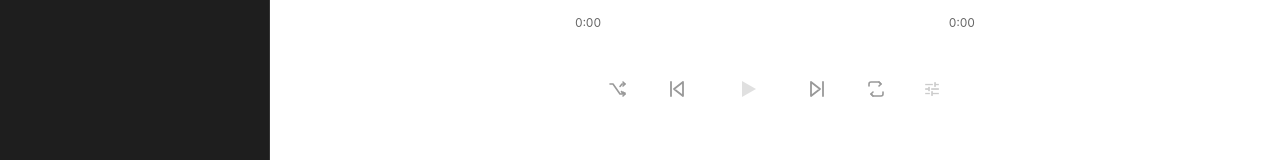
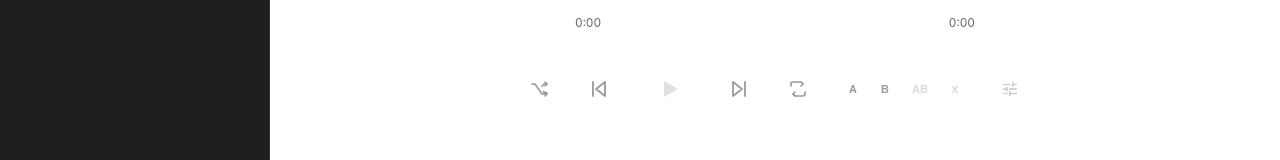
Before and after one commit to sagami121/Audion, a React (Vite) app: page / in a window 1280 px wide. Shown: the part 466-626 px from the top of the page. Built offline with nearby package versions, Linux system fonts and the light colour scheme.

Commit message:
細かなバグ修正

```diff
--- a/src/App.tsx
+++ b/src/App.tsx
@@ -564,6 +564,8 @@ const App: React.FC = () => {
             >
               <div className="seeker-buf" id="seekBuf"></div>
               <div className="seeker-fill" id="seekFill"></div>
+              <div className="ab-marker ab-marker-a" id="abMarkerA"></div>
+              <div className="ab-marker ab-marker-b" id="abMarkerB"></div>
               <div className="seeker-thumb" id="seekThumb"></div>
             </div>
             <span className="time-lbl" id="durTime">
@@ -668,6 +670,24 @@ const App: React.FC = () => {
                 1
               </span>
             </button>
+            <div className="ab-loop-controls" aria-label="AB loop controls">
+              <button className="ab-loop-btn" id="btnSetLoopA" title="Set loop start">
+                A
+              </button>
+              <button className="ab-loop-btn" id="btnSetLoopB" title="Set loop end">
+                B
+              </button>
+              <button
+                className="ab-loop-btn ab-loop-toggle"
+                id="btnToggleAbLoop"
+                title="Toggle AB loop"
+              >
+                AB
+              </button>
+              <button className="ab-loop-clear" id="btnClearAbLoop" title="Clear AB loop">
+                x
+              </button>
+            </div>
             <button
               className="ctrl-icon"
               id="btnShowEq"
--- a/src/main.tsx
+++ b/src/main.tsx
@@ -78,11 +78,17 @@ let nextBtn: HTMLButtonElement | null = null;
 let shuffleBtn: HTMLButtonElement | null = null;
 let repeatBtn: HTMLButtonElement | null = null;
 let repeatBadge: HTMLSpanElement | null = null;
+let btnSetLoopA: HTMLButtonElement | null = null;
+let btnSetLoopB: HTMLButtonElement | null = null;
+let btnToggleAbLoop: HTMLButtonElement | null = null;
+let btnClearAbLoop: HTMLButtonElement | null = null;
 let muteBtn: HTMLButtonElement | null = null;
 let volIcon: HTMLDivElement | null = null;
 let seeker: HTMLDivElement | null = null;
 let seekFill: HTMLDivElement | null = null;
 let seekThumb: HTMLDivElement | null = null;
+let abMarkerA: HTMLDivElement | null = null;
+let abMarkerB: HTMLDivElement | null = null;
 let curTime: HTMLSpanElement | null = null;
 let durTime: HTMLSpanElement | null = null;
 let volBar: HTMLDivElement | null = null;
@@ -423,9 +429,13 @@ function setPlaylistPosition(pos: 'left' | 'right') {
   saveSettings();
 }
 
-function hideSidebarContextMenu() {
+function hideSidebarContextMenu(immediate = false) {
   if (sidebarContextMenu) {
     sidebarContextMenu.classList.remove('active');
+    if (immediate) {
+      sidebarContextMenu.style.display = 'none';
+      return;
+    }
     setTimeout(() => {
       if (sidebarContextMenu && !sidebarContextMenu.classList.contains('active')) {
         sidebarContextMenu.style.display = 'none';
@@ -473,6 +483,82 @@ function updateVolBarUI() {
   updateVolIcon();
 }
 
+function updateAbLoopUI() {
+  const duration = audio?.duration || 0;
+  const hasA = state.abLoopA !== null && duration > 0;
+  const hasB = state.abLoopB !== null && duration > 0;
+
+  if (abMarkerA) {
+    abMarkerA.style.display = hasA ? 'block' : 'none';
+    if (hasA) abMarkerA.style.left = `${Math.min(100, (state.abLoopA! / duration) * 100)}%`;
+  }
+  if (abMarkerB) {
+    abMarkerB.style.display = hasB ? 'block' : 'none';
+    if (hasB) abMarkerB.style.left = `${Math.min(100, (state.abLoopB! / duration) * 100)}%`;
+  }
+
+  btnSetLoopA?.classList.toggle('active', state.abLoopA !== null);
+  btnSetLoopB?.classList.toggle('active', state.abLoopB !== null);
+  btnToggleAbLoop?.classList.toggle('active', state.abLoopEnabled);
+  if (btnToggleAbLoop) {
+    btnToggleAbLoop.disabled = state.abLoopA === null || state.abLoopB === null;
+  }
+  if (btnClearAbLoop) {
+    btnClearAbLoop.disabled = state.abLoopA === null && state.abLoopB === null;
+  }
+}
+
+function clearAbLoop(showMessage = true) {
+  state.abLoopEnabled = false;
+  state.abLoopA = null;
+  state.abLoopB = null;
+  updateAbLoopUI();
+  if (showMessage) showToast('AB loop cleared');
+}
+
+function setAbLoopPoint(point: 'A' | 'B') {
+  if (!audio || !Number.isFinite(audio.duration) || audio.duration <= 0) {
+    showToast(translations[state.lang].toast_no_tracks);
+    return;
+  }
+
+  const currentTime = Math.max(0, Math.min(audio.currentTime, audio.duration));
+  if (point === 'A') {
+    state.abLoopA = currentTime;
+    if (state.abLoopB !== null && state.abLoopB <= currentTime + 0.25) {
+      state.abLoopB = null;
+      state.abLoopEnabled = false;
+    }
+    showToast(`Loop A: ${fmt(currentTime)}`);
+  } else {
+    if (state.abLoopA === null) {
+      showToast('Set A first');
+      updateAbLoopUI();
+      return;
+    } else if (currentTime <= state.abLoopA + 0.25) {
+      showToast('Set B after A');
+      updateAbLoopUI();
+      return;
+    } else {
+      state.abLoopB = currentTime;
+      state.abLoopEnabled = true;
+      showToast(`Loop B: ${fmt(currentTime)}`);
+    }
+  }
+  updateAbLoopUI();
+}
+
+function toggleAbLoop() {
+  if (state.abLoopA === null || state.abLoopB === null) {
+    showToast('Set A and B first');
+    updateAbLoopUI();
+    return;
+  }
+  state.abLoopEnabled = !state.abLoopEnabled;
+  updateAbLoopUI();
+  showToast(state.abLoopEnabled ? 'AB loop on' : 'AB loop off');
+}
+
 async function toggleMiniMode() {
   const appWindow = getCurrentWebviewWindow();
   state.miniPlayer = !state.miniPlayer;
@@ -521,6 +607,7 @@ function togglePlayWrapper() {
 }
 
 function loadTrackWrapper(index: number, autoplay = false) {
+  if (index !== state.current) clearAbLoop(false);
   player.loadTrack(
     index,
     autoplay,
@@ -639,6 +726,7 @@ function resetPlayer() {
   if (durTime) durTime.textContent = '0:00';
   if (seekFill) seekFill.style.width = '0%';
   if (seekThumb) seekThumb.style.left = '0%';
+  clearAbLoop(false);
   syncMediaSession();
 }
 
@@ -1212,11 +1300,11 @@ function setupLegacyLogic() {
 
   cmPosLeft?.addEventListener('click', () => {
     setPlaylistPosition('left');
-    hideSidebarContextMenu();
+    hideSidebarContextMenu(true);
   });
   cmPosRight?.addEventListener('click', () => {
     setPlaylistPosition('right');
-    hideSidebarContextMenu();
+    hideSidebarContextMenu(true);
   });
 
   playBtn?.addEventListener('click', () => {
@@ -1241,6 +1329,22 @@ function setupLegacyLogic() {
 
   repeatBtn?.addEventListener('click', () => {
     toggleRepeat();
+  });
+
+  btnSetLoopA?.addEventListener('click', () => {
+    setAbLoopPoint('A');
+  });
+
+  btnSetLoopB?.addEventListener('click', () => {
+    setAbLoopPoint('B');
+  });
+
+  btnToggleAbLoop?.addEventListener('click', () => {
+    toggleAbLoop();
+  });
+
+  btnClearAbLoop?.addEventListener('click', () => {
+    clearAbLoop();
   });
 
   speedSlider?.addEventListener('input', (e: Event) => {
@@ -1763,6 +1867,15 @@ function setupLegacyLogic() {
       case 'r':
         repeatBtn?.click();
         break;
+      case '[':
+        setAbLoopPoint('A');
+        break;
+      case ']':
+        setAbLoopPoint('B');
+        break;
+      case '\\':
+        toggleAbLoop();
+        break;
     }
   });
 }
@@ -1904,11 +2017,17 @@ if (rootEl) {
     shuffleBtn = document.getElementById('shuffleBtn') as HTMLButtonElement | null;
     repeatBtn = document.getElementById('repeatBtn') as HTMLButtonElement | null;
     repeatBadge = document.getElementById('repeatBadge') as HTMLSpanElement | null;
+    btnSetLoopA = document.getElementById('btnSetLoopA') as HTMLButtonElement | null;
+    btnSetLoopB = document.getElementById('btnSetLoopB') as HTMLButtonElement | null;
+    btnToggleAbLoop = document.getElementById('btnToggleAbLoop') as HTMLButtonElement | null;
+    btnClearAbLoop = document.getElementById('btnClearAbLoop') as HTMLButtonElement | null;
     muteBtn = document.getElementById('muteBtn') as HTMLButtonElement | null;
     volIcon = document.getElementById('volIcon') as HTMLDivElement | null;
     seeker = document.getElementById('seeker') as HTMLDivElement | null;
     seekFill = document.getElementById('seekFill') as HTMLDivElement | null;
     seekThumb = document.getElementById('seekThumb') as HTMLDivElement | null;
+    abMarkerA = document.getElementById('abMarkerA') as HTMLDivElement | null;
+    abMarkerB = document.getElementById('abMarkerB') as HTMLDivElement | null;
     curTime = document.getElementById('curTime') as HTMLSpanElement | null;
     durTime = document.getElementById('durTime') as HTMLSpanElement | null;
     volBar = document.getElementById('volBar') as HTMLDivElement | null;
@@ -2024,10 +2143,19 @@ if (rootEl) {
         if (curTime) curTime.textContent = '0:00';
         if (seekFill) seekFill.style.width = '0%';
         if (seekThumb) seekThumb.style.left = '0%';
+        updateAbLoopUI();
       });
 
       audio.addEventListener('timeupdate', () => {
         if (audio) {
+          if (
+            state.abLoopEnabled &&
+            state.abLoopA !== null &&
+            state.abLoopB !== null &&
+            audio.currentTime >= state.abLoopB
+          ) {
+            audio.currentTime = state.abLoopA;
+          }
           if (!state.seekDrag) {
             const pct = audio.duration ? (audio.currentTime / audio.duration) * 100 : 0;
             if (seekFill) seekFill.style.width = pct + '%';
@@ -2055,6 +2183,7 @@ if (rootEl) {
     }
 
     updateVolBarUI();
+    updateAbLoopUI();
     player.buildShuffleOrder();
 
     // Apply saved opacity
--- a/src/styles.css
+++ b/src/styles.css
@@ -505,6 +505,34 @@ input[type='checkbox'] {
   overflow: hidden;
 }
 
+.app.pl-left .sidebar {
+  order: 0;
+  border-right: 1px solid var(--border);
+  border-left: 0;
+}
+
+.app.pl-left .resizer {
+  order: 1;
+}
+
+.app.pl-left .player {
+  order: 2;
+}
+
+.app.pl-right .player {
+  order: 0;
+}
+
+.app.pl-right .resizer {
+  order: 1;
+}
+
+.app.pl-right .sidebar {
+  order: 2;
+  border-right: 0;
+  border-left: 1px solid var(--border);
+}
+
 .sidebar {
   width: var(--sidebar-w);
   height: 100%;
@@ -810,6 +838,22 @@ body.mini-view .ctrl-icon svg {
 body.mini-view .ctrl-md {
   width: 34px;
   height: 34px;
+}
+
+body.mini-view .ab-loop-controls {
+  gap: 2px;
+  padding: 2px;
+}
+
+body.mini-view .ab-loop-btn,
+body.mini-view .ab-loop-clear {
+  width: 24px;
+  height: 24px;
+  font-size: 0.6rem;
+}
+
+body.mini-view .ab-loop-toggle {
+  width: 30px;
 }
 
 body.mini-view .play-btn {
@@ -1597,6 +1641,38 @@ body.mini-view .lyrics-container {
   opacity: 1;
 }
 
+.ab-marker {
+  position: absolute;
+  top: 50%;
+  display: none;
+  width: 2px;
+  height: 16px;
+  border-radius: 999px;
+  pointer-events: none;
+  transform: translate(-50%, -50%);
+  background: var(--accent-color, var(--text));
+  box-shadow: 0 0 8px var(--glow-color, rgba(255, 255, 255, 0.35));
+  z-index: 2;
+}
+
+.ab-marker::after {
+  position: absolute;
+  left: 50%;
+  bottom: 16px;
+  transform: translateX(-50%);
+  font-size: 0.55rem;
+  font-weight: 800;
+  color: var(--accent-color, var(--text));
+}
+
+.ab-marker-a::after {
+  content: 'A';
+}
+
+.ab-marker-b::after {
+  content: 'B';
+}
+
 .controls-section {
   display: flex;
   align-items: center;
@@ -1689,6 +1765,59 @@ body.light-theme .ctrl-icon svg {
   transition:
     background-color var(--transition),
     color var(--transition);
+}
+
+.ab-loop-controls {
+  display: flex;
+  align-items: center;
+  gap: 4px;
+  padding: 4px;
+  border: 1px solid var(--border);
+  border-radius: 999px;
+  background: var(--primary);
+}
+
+.ab-loop-btn,
+.ab-loop-clear {
+  width: 28px;
+  height: 28px;
+  border: 0;
+  border-radius: 50%;
+  background: transparent;
+  color: var(--text-2);
+  font-size: 0.68rem;
+  font-weight: 800;
+  cursor: pointer;
+  transition:
+    background-color var(--transition),
+    color var(--transition),
+    opacity var(--transition);
+}
+
+.ab-loop-toggle {
+  width: 34px;
+  border-radius: 999px;
+}
+
+.ab-loop-btn:hover,
+.ab-loop-clear:hover {
+  background: var(--border-h);
+  color: var(--text);
+}
+
+.ab-loop-btn.active {
+  color: var(--bg-solid);
+  background: var(--accent-color, var(--text));
+}
+
+.ab-loop-btn:disabled,
+.ab-loop-clear:disabled {
+  cursor: default;
+  opacity: 0.35;
+}
+
+.ab-loop-clear {
+  font-size: 0.78rem;
 }
 
 .ctrl-icon img {
--- a/src/ts/state.ts
+++ b/src/ts/state.ts
@@ -56,5 +56,8 @@ export const state: AppState = {
   delayFeedback: saved.delayFeedback !== undefined ? saved.delayFeedback : 0.3,
   discordRPCEnabled: localStorage.getItem('af_discord_rpc') === 'true',
   trackStartTime: 0,
-  playlistPosition: saved.playlistPosition || 'left'
+  playlistPosition: saved.playlistPosition || 'left',
+  abLoopEnabled: false,
+  abLoopA: null,
+  abLoopB: null
 };
--- a/src/types.ts
+++ b/src/types.ts
@@ -62,4 +62,7 @@ export interface AppState {
   discordRPCEnabled: boolean;
   trackStartTime: number;
   playlistPosition: 'left' | 'right';
+  abLoopEnabled: boolean;
+  abLoopA: number | null;
+  abLoopB: number | null;
 }
```
Also changed, not shown: src/ts/update.ts (+2 -10 lines).
